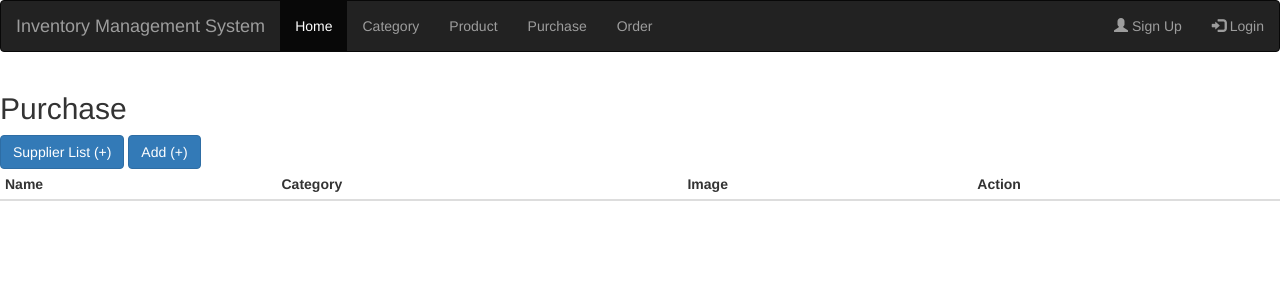
After one commit to rkshaon/inventory-management-system-django, a Django app: page /inventory/purchase in a window 1280 px wide. The commit adds this page. Shown: the top 300 px of the page. Run offline with Django 4.2, Linux system fonts and the light colour scheme; lists and menus that the app fills with data are empty; some libraries are stand-ins or nearby versions.

Commit message:
inventory - purchase - list - wip

```diff
--- a/ims/urls.py
+++ b/ims/urls.py
@@ -20,4 +20,5 @@ urlpatterns = [
     path('admin/', admin.site.urls),
     path('', include('ims_home.urls')),
     path('product/', include('ims_product.urls')),
+    path('inventory/', include('ims_inventory.urls')),
 ]
--- /dev/null
+++ b/ims_inventory/urls.py
@@ -0,0 +1,8 @@
+from django.urls import path
+
+from ims_inventory import views
+
+
+urlpatterns = [
+    path('purchase', views.purchase_list, name='purchase_list'),
+]
--- a/ims_inventory/views.py
+++ b/ims_inventory/views.py
@@ -1,3 +1,7 @@
-from django.shortcuts import render
+from django.shortcuts import render, redirect
 
-# Create your views here.
+
+def purchase_list(reqeust):
+    context = {}
+
+    return render(reqeust, 'purchase_list.html', context)
--- a/ims_user/views.py
+++ b/ims_user/views.py
@@ -1,3 +1,6 @@
 from django.shortcuts import render
 
-# Create your views here.
+
+def supplier_list(request):
+    context = {}
+    return
--- a/templates/base.html
+++ b/templates/base.html
@@ -20,7 +20,7 @@
                     <li class="active"><a href="{% url 'index' %}">Home</a></li>
                     <li><a href="{% url 'category_list' %}">Category</a></li>
                     <li><a href="{% url 'product_list' %}">Product</a></li>
-                    <li><a href="#">Purchase</a></li>
+                    <li><a href="{% url 'purchase_list' %}">Purchase</a></li>
                     <li><a href="#">Order</a></li>
                 </ul>
                 <ul class="nav navbar-nav navbar-right">
--- /dev/null
+++ b/templates/purchase_list.html
@@ -0,0 +1,29 @@
+{% load static %}
+
+{% include 'base.html' %}
+
+{% block body %}
+<h2>Purchase</h2>
+<a class="btn btn-primary" href="{% url 'product_add' %}">Supplier List (+)</a>
+<a class="btn btn-primary" href="{% url 'product_add' %}">Add (+)</a>
+<table class="table table-condensed">
+    <thead>
+        <tr>
+            <th>Name</th>
+            <th>Category</th>
+            <th>Image</th>
+            <th>Action</th>
+        </tr>
+    </thead>
+    <tbody>
+        <!-- {% for product in products %}
+        <tr>
+            <td>{{ product.name }}</td>
+            <td>{{ product.category }}</td>
+            <td><img src="{{ product.image }}" alt="{{ product.name }}"></td>
+            <td><button type="button" class="btn btn-danger">Delete</button></td>
+        </tr>
+        {% endfor %} -->
+    </tbody>
+</table>
+{% endblock %}
```
